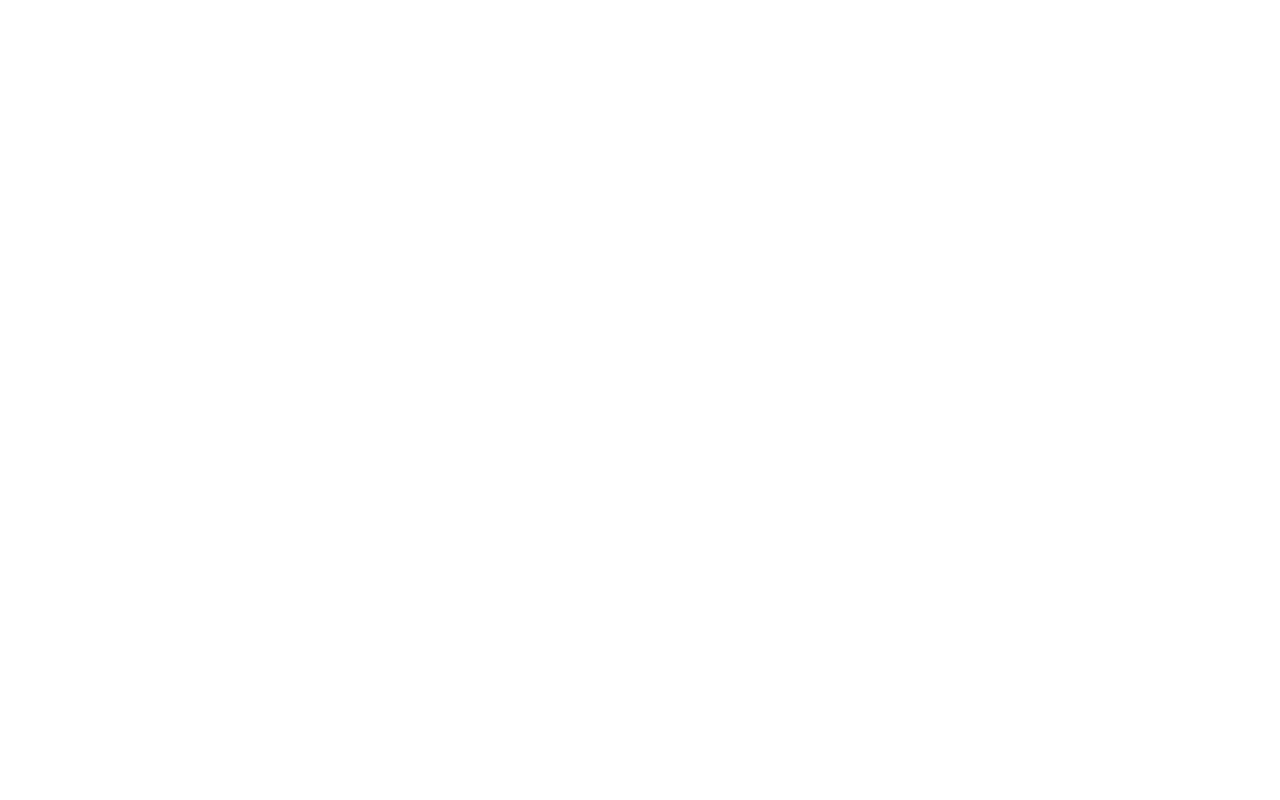
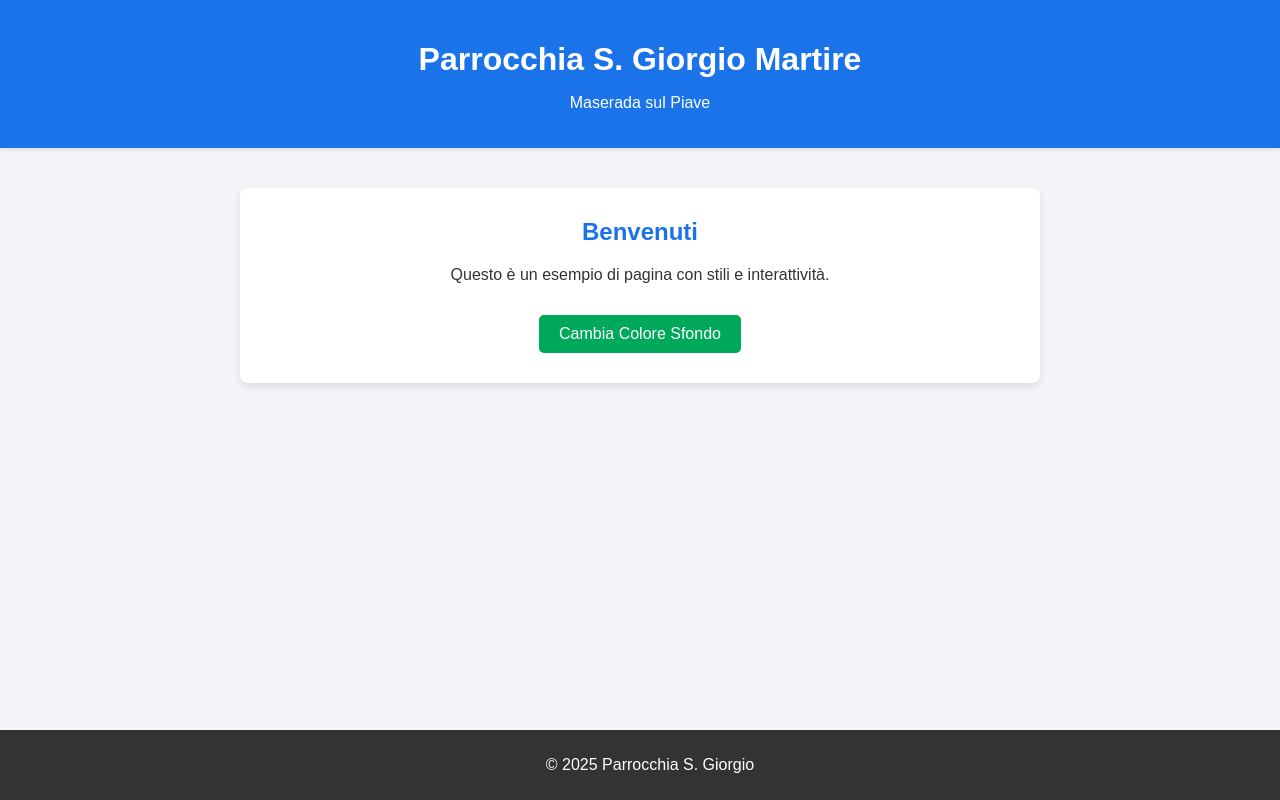
Before and after one commit to ParrocchiaMaserada/sito, a plain HTML site: page Sito/index.html in a window 1280 px wide. Drawn offline with Linux system fonts and the light colour scheme.

Commit message:
carico nuovo

```diff
--- a/Sito/index.html
+++ b/Sito/index.html
@@ -1,9 +1,30 @@
-
 <!DOCTYPE html>
 <html lang="it-IT">
 <head>
 	<meta charset="UTF-8" />
 	<meta name="viewport" content="width=device-width, initial-scale=1" />
-<meta name='robots' content='max-image-preview:large' />
-<title>Parrocchia S. Giorgio di Maserada sul Piave &#8211; Parrocchia San Giorgio Martire Maserada sul Piave</title>
+	<meta name='robots' content='max-image-preview:large' />
+	<title>Parrocchia S. Giorgio di Maserada sul Piave – Parrocchia San Giorgio Martire Maserada sul Piave</title>
+    <link rel="stylesheet" href="style.css">
+</head>
+<body>
+    <header>
+        <h1>Parrocchia S. Giorgio Martire</h1>
+        <p>Maserada sul Piave</p>
+    </header>
+
+    <main>
+        <section class="info-card">
+            <h2>Benvenuti</h2>
+            <p>Questo è un esempio di pagina con stili e interattività.</p>
+            <button id="cambiaColoreBtn">Cambia Colore Sfondo</button>
+        </section>
+    </main>
+
+    <footer>
+        <p>&copy; 2025 Parrocchia S. Giorgio</p>
+    </footer>
+
+    <script src="script.js" defer></script>
+</body>
 </html>
--- /dev/null
+++ b/Sito/script.js
@@ -0,0 +1,30 @@
+/**
+ * Funzione per generare un colore esadecimale casuale
+ * @returns {string} Un colore esadecimale, ad esempio '#a3c1f2'
+ */
+function generaColoreCasuale() {
+    // Genera un numero intero casuale da 0 a 16777215 (FFFFFF in esadecimale)
+    const colore = Math.floor(Math.random() * 16777215).toString(16);
+    // Aggiunge zeri iniziali se necessario per assicurare 6 cifre
+    return '#' + colore.padStart(6, '0');
+}
+
+// 1. Aspetta che il documento sia completamente caricato
+document.addEventListener('DOMContentLoaded', () => {
+    // 2. Ottieni riferimenti agli elementi
+    const bottone = document.getElementById('cambiaColoreBtn');
+    const corpoPagina = document.body;
+
+    // 3. Aggiungi un listener di evento al click del bottone
+    if (bottone) { // Assicurati che l'elemento esista
+        bottone.addEventListener('click', () => {
+            // Genera il nuovo colore casuale
+            const nuovoColore = generaColoreCasuale();
+
+            // Imposta il nuovo colore come sfondo del corpo della pagina
+            corpoPagina.style.backgroundColor = nuovoColore;
+
+            console.log(`Sfondo cambiato in: ${nuovoColore}`);
+        });
+    }
+});
--- /dev/null
+++ b/Sito/style.css
@@ -0,0 +1,71 @@
+/* Stili Generali */
+body {
+    font-family: 'Arial', sans-serif;
+    margin: 0;
+    padding: 0;
+    background-color: #f4f4f9; /* Colore di sfondo iniziale, sarà cambiato dal JS */
+    color: #333;
+    transition: background-color 0.5s ease; /* Transizione per il cambio colore JS */
+}
+
+/* Header */
+header {
+    background-color: #1a73e8; /* Blu per l'header */
+    color: white;
+    padding: 20px;
+    text-align: center;
+    box-shadow: 0 2px 4px rgba(0, 0, 0, 0.1);
+}
+
+header h1 {
+    margin-bottom: 5px;
+}
+
+/* Contenuto Principale */
+main {
+    padding: 20px;
+    max-width: 800px;
+    margin: 20px auto;
+}
+
+/* Card Informativa */
+.info-card {
+    background-color: white;
+    padding: 30px;
+    border-radius: 8px;
+    box-shadow: 0 4px 8px rgba(0, 0, 0, 0.1);
+    text-align: center;
+}
+
+.info-card h2 {
+    color: #1a73e8;
+    margin-top: 0;
+}
+
+/* Bottone */
+#cambiaColoreBtn {
+    background-color: #00a859; /* Verde */
+    color: white;
+    border: none;
+    padding: 10px 20px;
+    margin-top: 15px;
+    border-radius: 5px;
+    cursor: pointer;
+    font-size: 16px;
+    transition: background-color 0.3s;
+}
+
+#cambiaColoreBtn:hover {
+    background-color: #007f44;
+}
+
+/* Footer */
+footer {
+    background-color: #333;
+    color: white;
+    text-align: center;
+    padding: 10px;
+    position: fixed;
+    bottom: 0;
+    width: 100%;
+}
```
